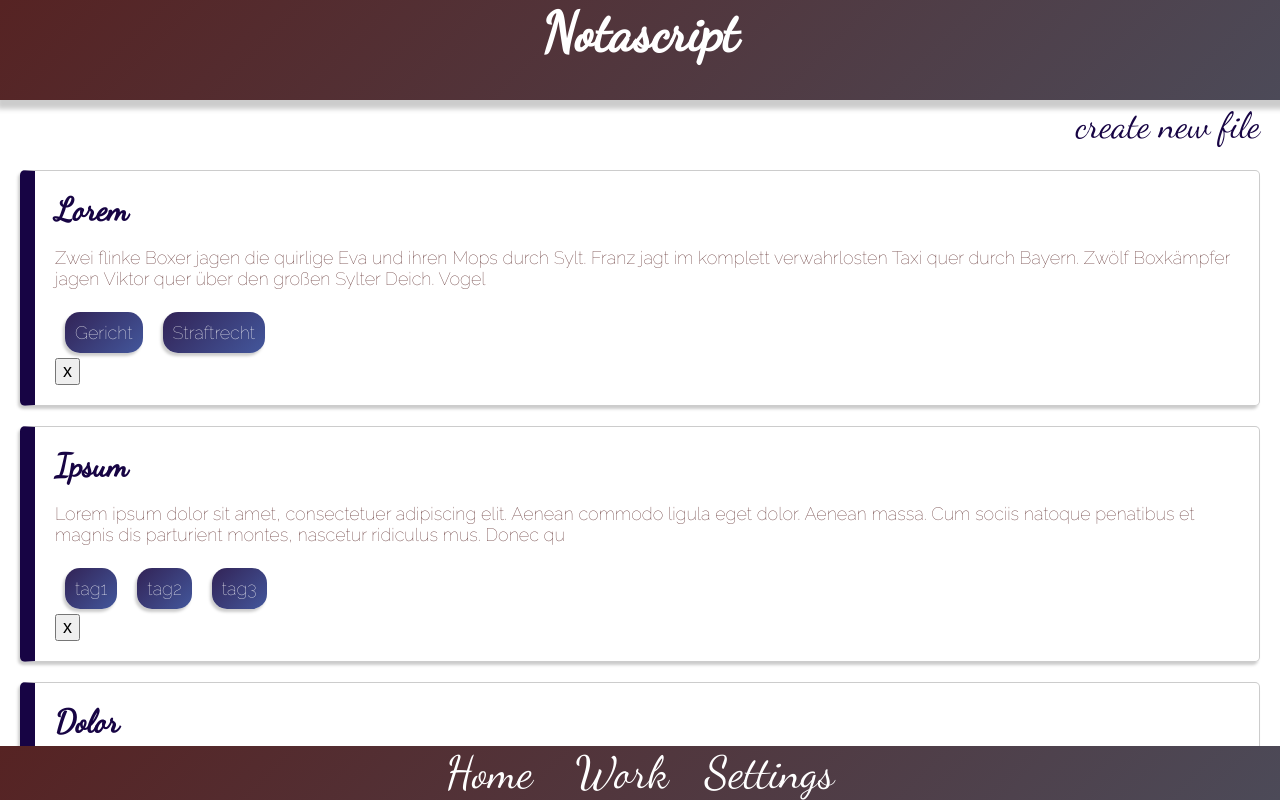
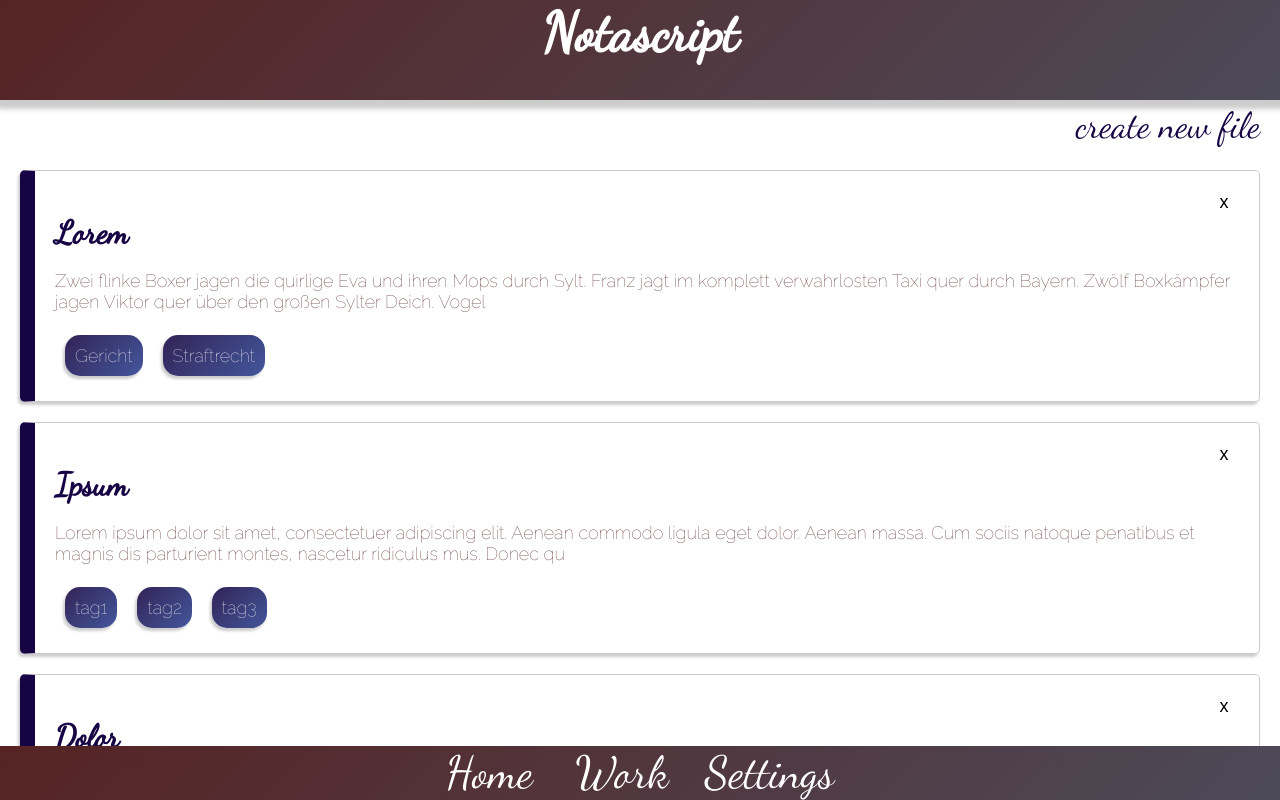
Before and after one commit to PLN-SHAH/notascript, a React (Create React App) app in the folder notascript/: page /settings in a window 1280 px wide. Built offline with nearby package versions, Linux system fonts and the light colour scheme.

Commit message:
clean home

```diff
--- a/notascript/src/App.js
+++ b/notascript/src/App.js
@@ -44,7 +44,7 @@ export default class App extends Component {
 		]
 	};
 
-	createNewDocument(data) {
+	createNewDocument(data, history) {
 		const newDocument = {
 			title: data.title,
 			description: data.description,
--- a/notascript/src/Document.js
+++ b/notascript/src/Document.js
@@ -37,10 +37,22 @@ const StyledDomainList = styled.ul`
 	}
 `;
 
+const StyledDeleteButton = styled.button`
+	background: transparent;
+	border: none;
+	justify-self: right;
+	width: 30px;
+`;
+
+const StyledFile = styled.section`
+	display: grid;
+`;
+
 export default function Document({ document, onDelete }) {
 	return (
 		<StyledDocument>
-			<section>
+			<StyledFile>
+				<StyledDeleteButton onClick={onDelete}>x</StyledDeleteButton>
 				<Link to={`details/${document.title}`}>
 					<StyledTitle>{document.title}</StyledTitle>
 					<p>{document.description}</p>
@@ -48,8 +60,7 @@ export default function Document({ document, onDelete }) {
 						<Domain domainList={document.domains} />
 					</StyledDomainList>
 				</Link>
-				<button onClick={onDelete}>x</button>
-			</section>
+			</StyledFile>
 		</StyledDocument>
 	);
 }
--- a/notascript/src/Form.js
+++ b/notascript/src/Form.js
@@ -48,7 +48,7 @@ const StyledButton = styled.button`
 	text-align: center;
 `;
 
-export default function Form({ onFormSubmit }) {
+export default function Form({ onFormSubmit, props }) {
 	function handleOnSubmit(event) {
 		event.preventDefault();
 
@@ -60,7 +60,7 @@ export default function Form({ onFormSubmit }) {
 			title,
 			description
 		});
-		console.log(title, description);
+		console.log(props.history);
 	}
 
 	return (
--- a/notascript/src/Home.js
+++ b/notascript/src/Home.js
@@ -2,6 +2,6 @@ import React, { Component } from 'react';
 
 export default class Home extends Component {
 	render() {
-		return <h1>welcome home</h1>;
+		return <h1 />;
 	}
 }
```
